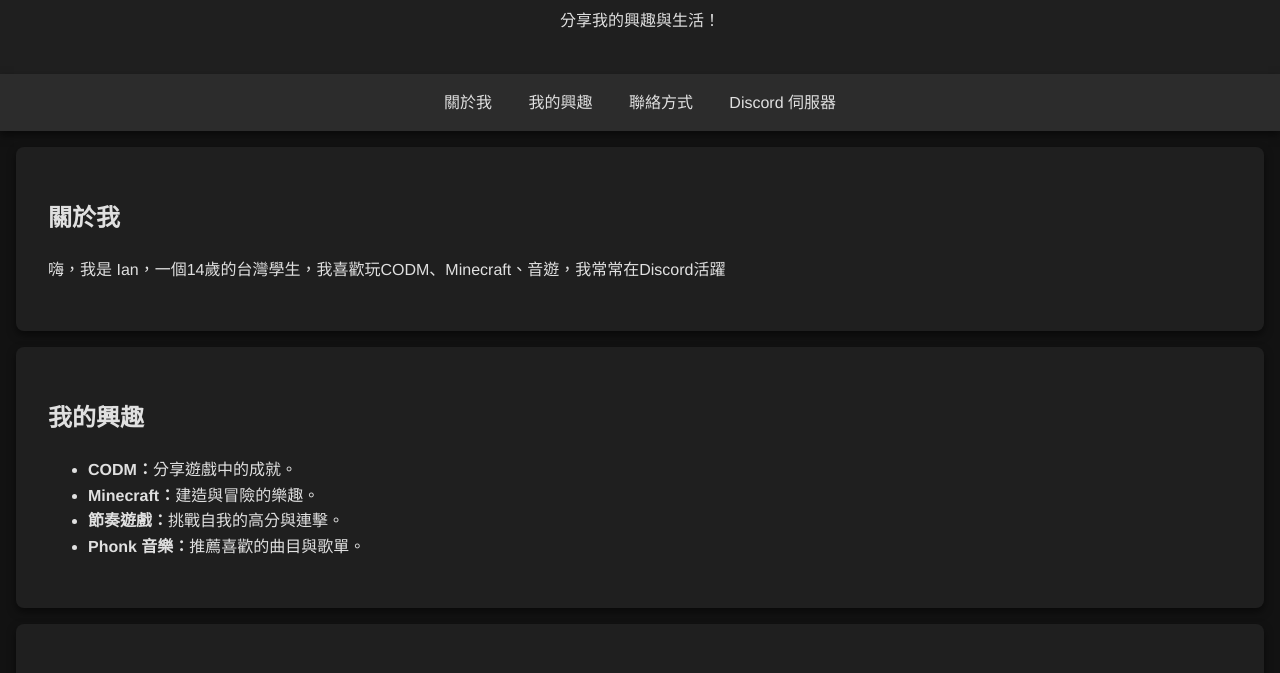
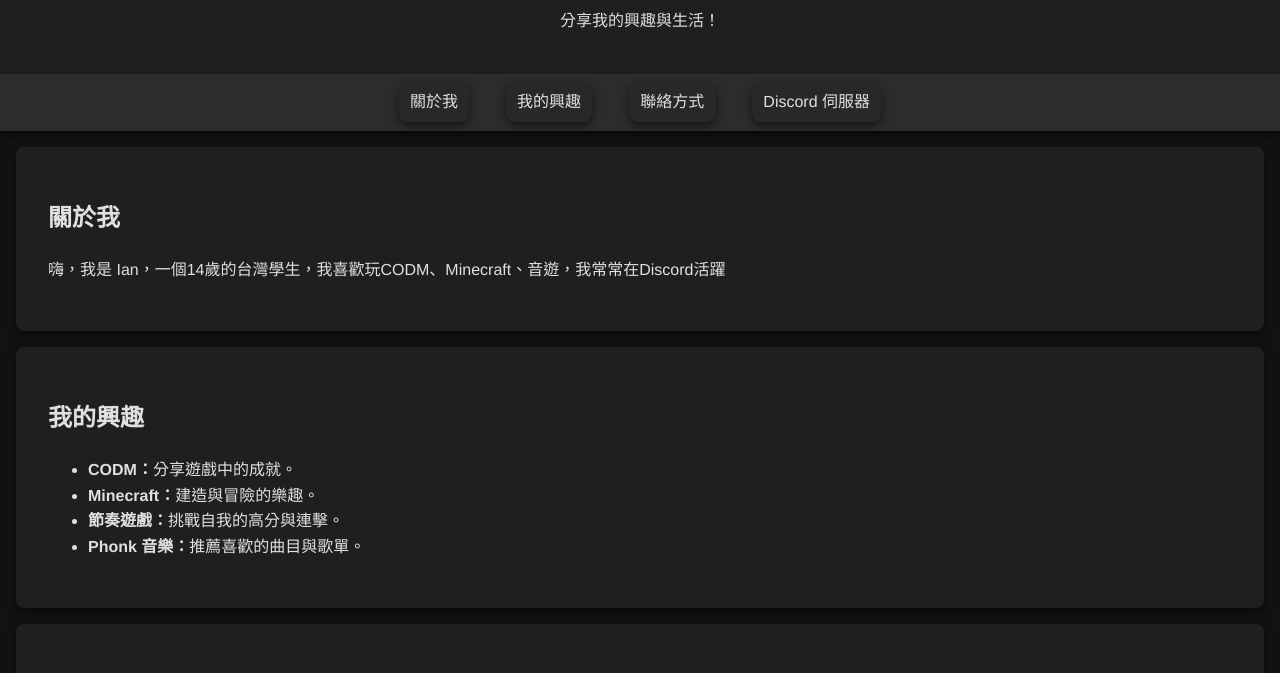
Before and after one commit to Ian-bug/ian.github.io, a plain HTML site: page index.html in a window 1280 px wide. Shown: the part 110-783 px from the top of the page. Drawn offline with Linux system fonts and the light colour scheme.

Commit message:
Add files via upload

```diff
--- a/style.css
+++ b/style.css
@@ -52,6 +52,16 @@ nav {
 
 /* 導航鏈接樣式 */
 nav a {
+    /* 內邊距設置 */
+    padding: 0.3cm;
+    /* 外邊距設置 */
+    margin: 1rem;
+    /* 背景顏色設置為深色 */
+    background: #1f1f1f46;
+    /* 圓角邊框 */
+    border-radius: 9px;
+    /* 陰影效果 */
+    box-shadow: 0 4px 8px rgba(0, 0, 0, 0.5);
     /* 文字顏色設置為淺色 */
     color: #e0e0e0;
     /* 鏈接之間的間距 */
@@ -66,6 +76,7 @@ nav a {
 nav a:hover {
     /* 懸停時文字顏色變亮 */
     color: #b3b3b3;
+    animation: slideup 1s ease-in-out;
 }
 
 /* 聯繫鏈接樣式 */
```
